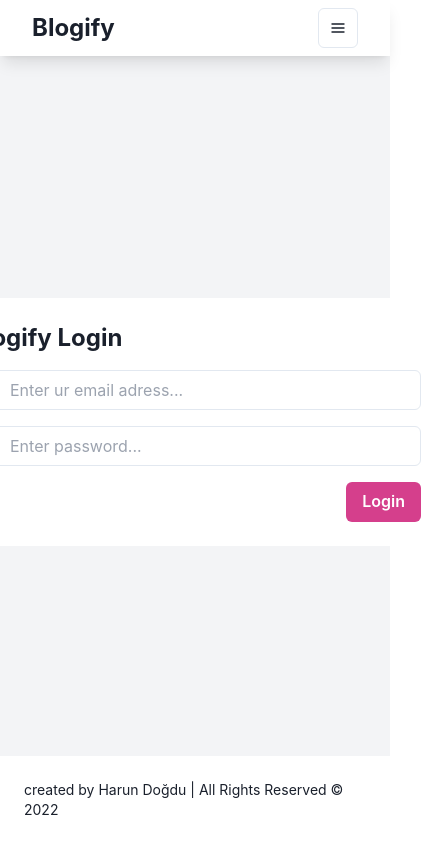
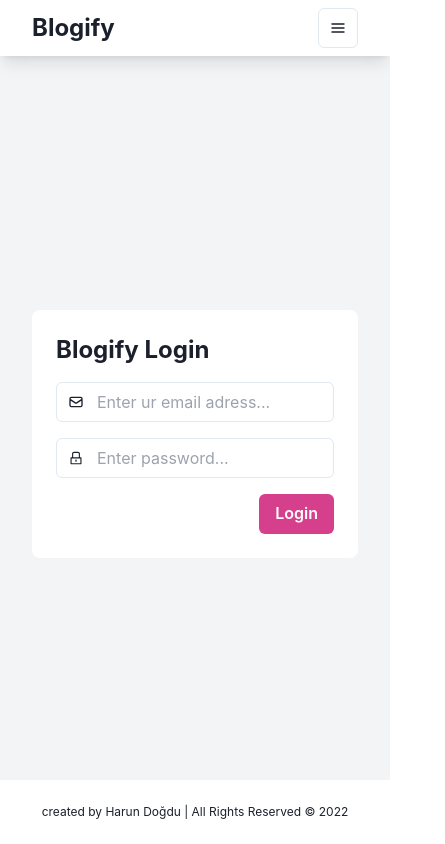
Before and after one commit to harundogdu/blogify, a React (Create React App) app in the folder client/: page /login in a window 390 px wide. Shown: the whole page, 445 px wide, since content can reach past the window. Built offline with nearby package versions, Linux system fonts and the light colour scheme; no server answers.

Commit message:
responsive settings changes

```diff
--- a/client/src/components/Footer.js
+++ b/client/src/components/Footer.js
@@ -2,7 +2,7 @@ import React from 'react'
 
 function Footer() {
     return (
-        <div className='flex justify-center items-center p-6 text-sm flex-shrink-0 bg-white'>
+        <div className='flex justify-center items-center p-6 text-xs md:text-sm flex-shrink-0 bg-white'>
             created by Harun Doğdu | All Rights Reserved © {new Date().getFullYear()}
         </div>
     )
--- a/client/src/pages/Login.js
+++ b/client/src/pages/Login.js
@@ -42,8 +42,8 @@ function Login() {
         <>
             <Toast />
 
-            <div className="flex-1 px-8 flex justify-center items-center flex-col">
-                <div className="w-[500px] bg-white p-6 rounded-lg">
+            <div className=" flex-1 px-8 flex justify-center items-center flex-col">
+                <div className="md:w-[500px] bg-white p-6 rounded-lg">
                     <h1 className="text-2xl font-bold mb-4">Blogify Login</h1>
                     <form onSubmit={handleSubmit(onSubmit)} method="post">
                         <input type="hidden" name="_method" value="PUT" />
```
